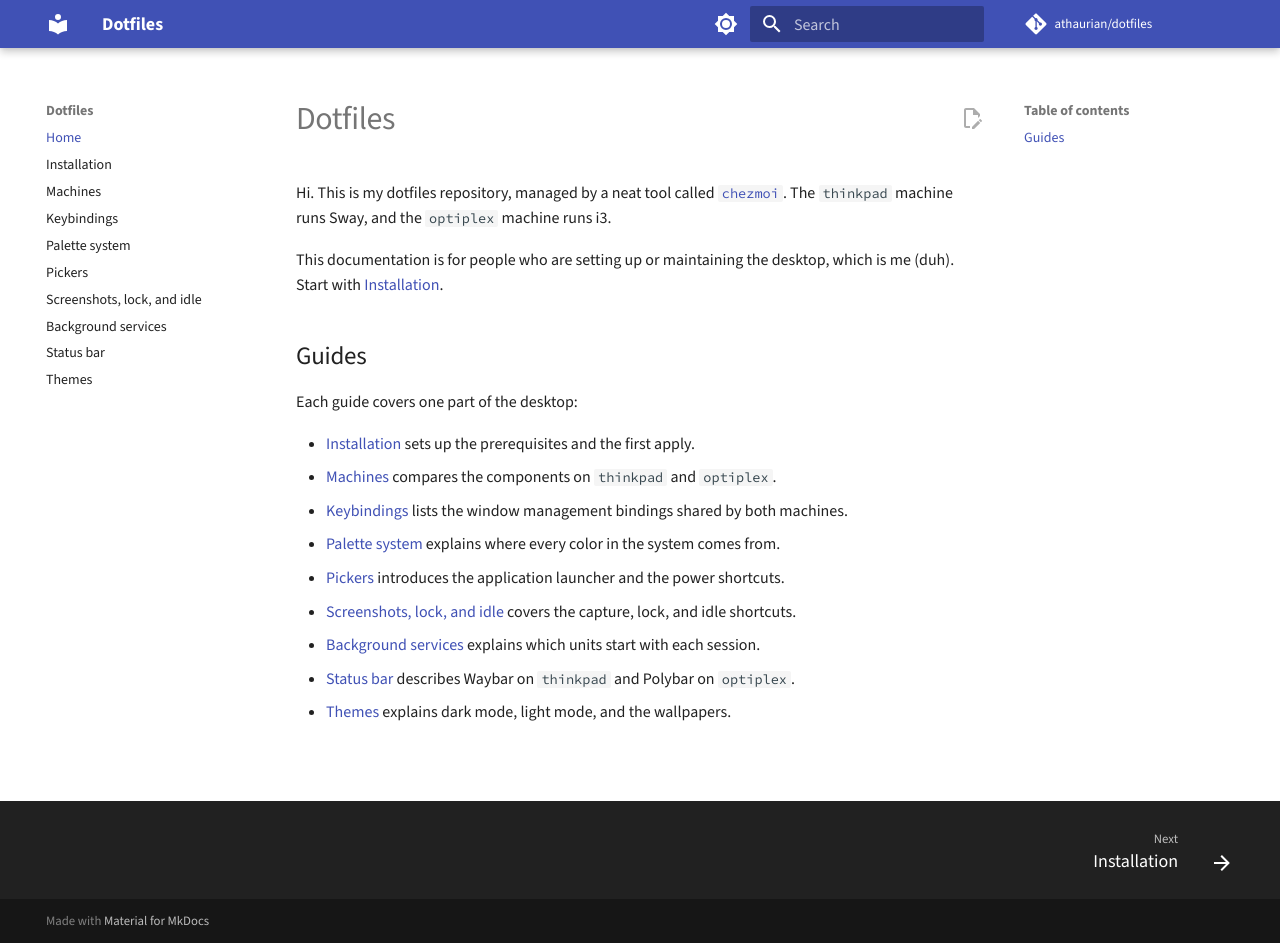
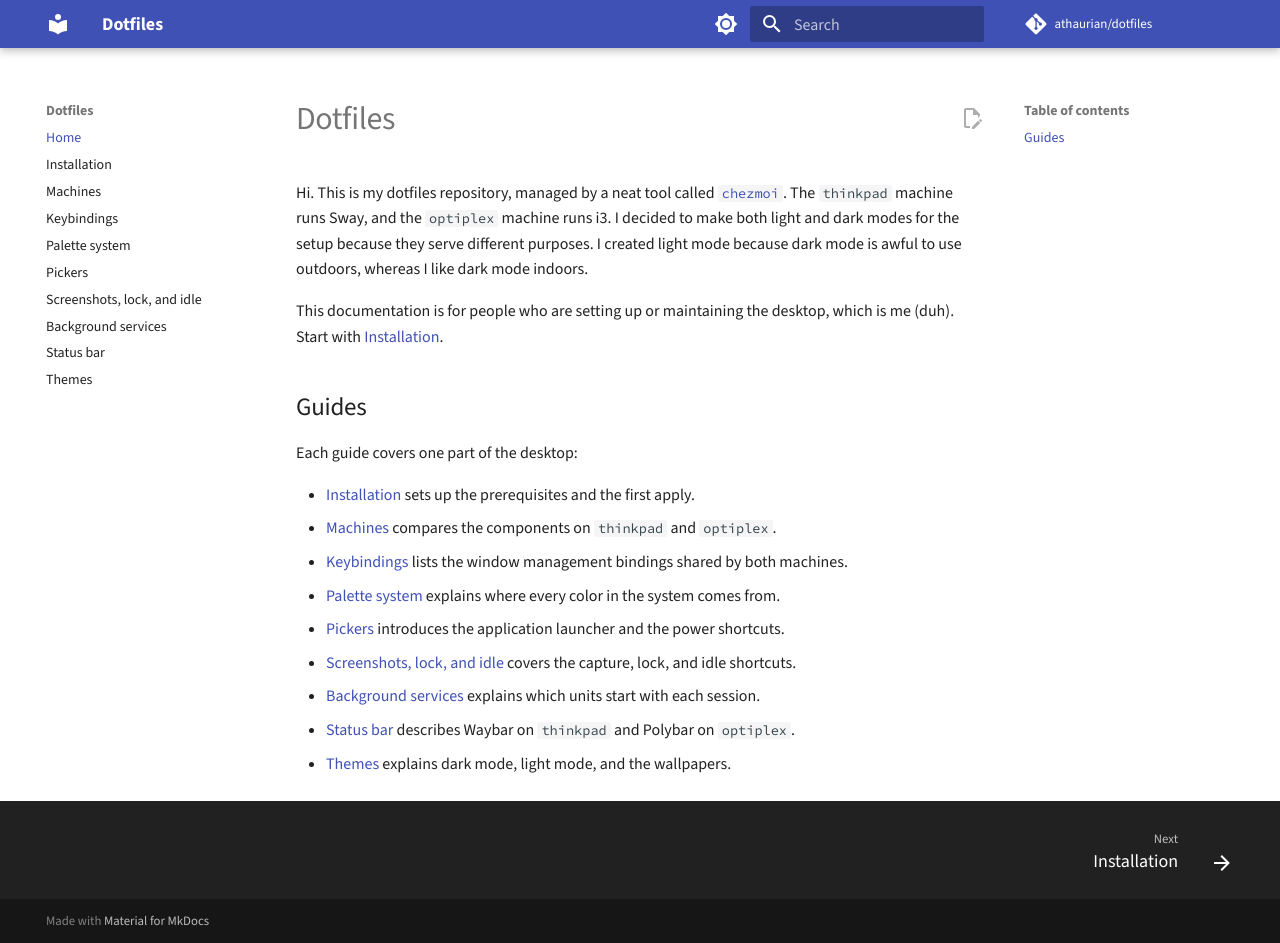
Before and after one commit to athaurian/dotfiles, an MkDocs documentation site: the page built from docs/index.md, in a window 1280 px wide and 943 px high. Built offline with MkDocs 1.6.1 and Material for MkDocs 9.7.7, drawn with Linux system fonts in a browser that asks for light colours; comment, search, counter and statistics services are not loaded.

Commit message:
docs: describe the light and dark modes

```diff
--- a/docs/index.md
+++ b/docs/index.md
@@ -2,7 +2,9 @@
 
 Hi. This is my dotfiles repository, managed by a neat tool called
 [`chezmoi`](https://www.chezmoi.io/). The `thinkpad` machine runs Sway, and the
-`optiplex` machine runs i3.
+`optiplex` machine runs i3. I decided to make both light and dark modes for the
+setup because they serve different purposes. I created light mode because dark
+mode is awful to use outdoors, whereas I like dark mode indoors.
 
 This documentation is for people who are setting up or maintaining the desktop,
 which is me (duh). Start with [Installation](installation.md).
```
Also changed, not shown: docs/palette-system.md (+3 -0 lines).
